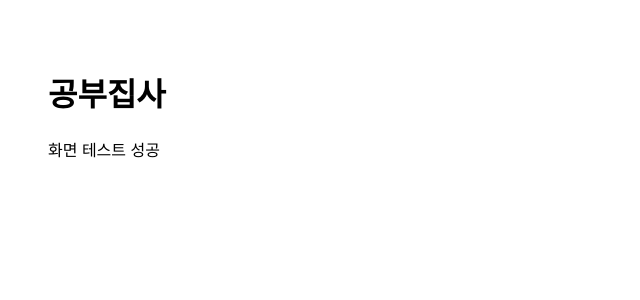
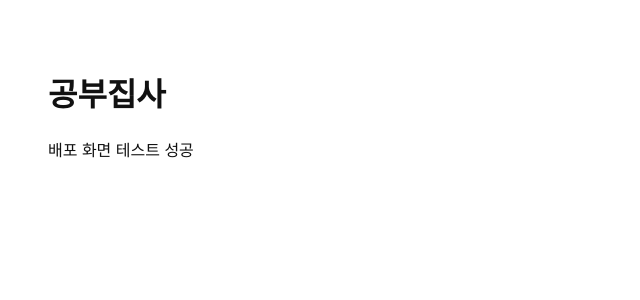
Before and after one commit to nalaejin-ux/gongbu-jipsa, a React (Vite) app: page / in a window 1280 px wide. Shown: the top 300 px of the page, without its empty margins (0-640 px from the left). Built offline with nearby package versions, Linux system fonts and the light colour scheme.

Commit message:
Update App.jsx

```diff
--- a/App.jsx
+++ b/App.jsx
@@ -1,8 +1,10 @@
+import React from 'react'
+
 export default function App() {
   return (
-    <div style={{ padding: '40px', fontFamily: 'sans-serif' }}>
+    <div style={{ padding: '40px', fontFamily: 'sans-serif', backgroundColor: '#ffffff', color: '#111111' }}>
       <h1>공부집사</h1>
-      <p>화면 테스트 성공</p>
+      <p>배포 화면 테스트 성공</p>
     </div>
   )
 }
```
